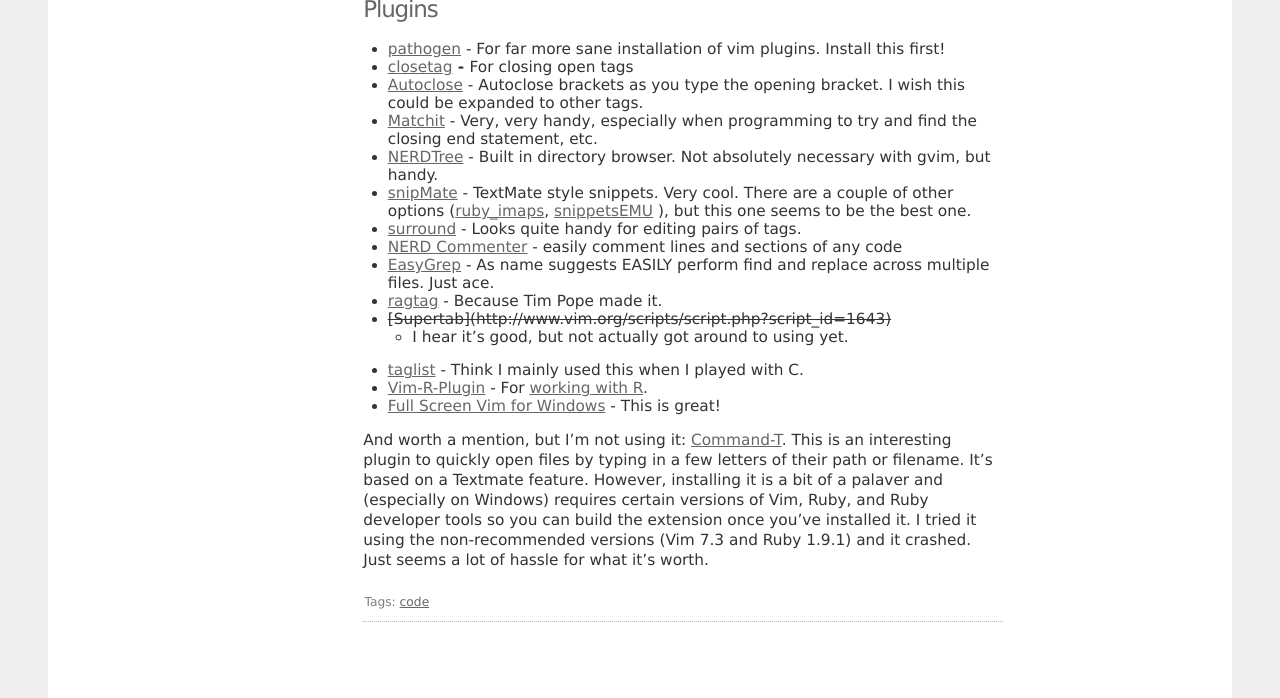
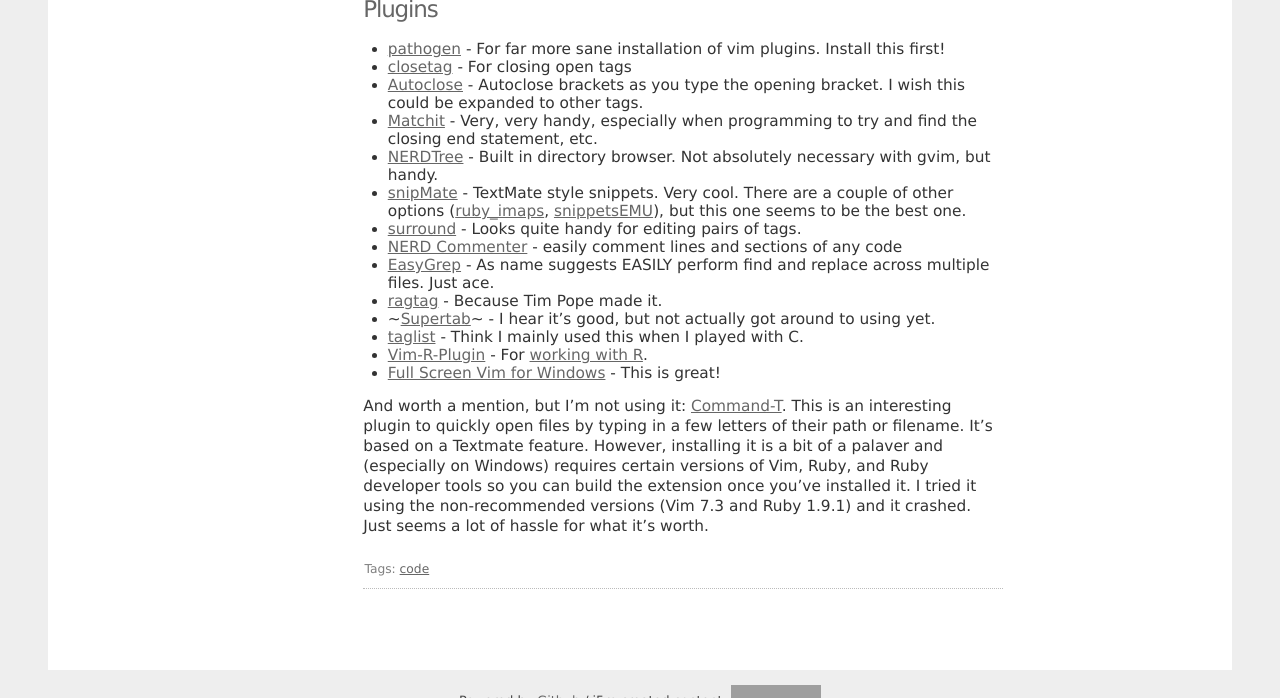
Before and after one commit to emory/atomicules.github.com, a Jekyll site: the page built from _posts/2009-05-30-vim.markdown, in a window 1280 px wide and 900 px high, scrolled down 976 px, cut to the strip 202-900 px from the top of the window. Built offline with Jekyll 4.4.1, drawn with Linux system fonts in a browser that asks for light colours; grey boxes are pictures that could not be loaded.

Commit message:
Change content so it is actually Markdown.

```diff
--- a/_posts/2009-05-30-vim.markdown
+++ b/_posts/2009-05-30-vim.markdown
@@ -24,18 +24,18 @@ Anyway. Here's what I'm using. I'm mainly going to program in Ruby also dabble i
 ## Plugins
 
 * [pathogen](http://www.vim.org/scripts/script.php?script_id=2332) - For far more sane installation of vim plugins. Install this first!
-* <a href="http://www.vim.org/scripts/script.php?script_id=13">closetag</a><b> - </b>For closing open tags
-* <a href="http://www.vim.org/scripts/script.php?script_id=1849">Autoclose</a> - Autoclose brackets as you type the opening bracket. I wish this could be expanded to other tags.
-* <a href="http://www.vim.org/scripts/script.php?script_id=39">Matchit</a> - Very, very handy, especially when programming to try and find the closing end statement, etc.
-* <a href="http://www.vim.org/scripts/script.php?script_id=1658">NERDTree</a> - Built in directory browser. Not absolutely necessary with gvim, but handy.
-* <a href="http://www.vim.org/scripts/script.php?script_id=2540">snipMate</a> - TextMate style snippets. Very cool. There are a couple of other options (<a href="http://www.vim.org/scripts/script.php?script_id=1726">ruby_imaps</a>, <a href="http://www.vim.org/scripts/script.php?script_id=1318">snippetsEMU</a> ), but this one seems to be the best one.
-* <a href="http://www.vim.org/scripts/script.php?script_id=1697">surround</a> - Looks quite handy for editing pairs of tags.
-* <a href="http://www.vim.org/scripts/script.php?script_id=1218">NERD Commenter</a> - easily comment lines and sections of any code
-* <a href="http://www.vim.org/scripts/script.php?script_id=2438">EasyGrep</a> - As name suggests EASILY perform find and replace across multiple files. Just ace.
-* <a href="http://www.vim.org/scripts/script.php?script_id=1896">ragtag</a> - Because Tim Pope made it.
-* <strike>[Supertab](http://www.vim.org/scripts/script.php?script_id=1643)</strike> - I hear it's good, but not actually got around to using yet.
+* [closetag](http://www.vim.org/scripts/script.php?script_id=13) - For closing open tags
+* [Autoclose](http://www.vim.org/scripts/script.php?script_id=1849) - Autoclose brackets as you type the opening bracket. I wish this could be expanded to other tags.
+* [Matchit](http://www.vim.org/scripts/script.php?script_id=39) - Very, very handy, especially when programming to try and find the closing end statement, etc.
+* [NERDTree](http://www.vim.org/scripts/script.php?script_id=1658) - Built in directory browser. Not absolutely necessary with gvim, but handy.
+* [snipMate](http://www.vim.org/scripts/script.php?script_id=2540) - TextMate style snippets. Very cool. There are a couple of other options ([ruby_imaps](http://www.vim.org/scripts/script.php?script_id=1726), [snippetsEMU](http://www.vim.org/scripts/script.php?script_id=1318)), but this one seems to be the best one.
+* [surround](http://www.vim.org/scripts/script.php?script_id=1697) - Looks quite handy for editing pairs of tags.
+* [NERD Commenter](http://www.vim.org/scripts/script.php?script_id=1218) - easily comment lines and sections of any code
+* [EasyGrep](http://www.vim.org/scripts/script.php?script_id=2438) - As name suggests EASILY perform find and replace across multiple files. Just ace.
+* [ragtag](http://www.vim.org/scripts/script.php?script_id=1896) - Because Tim Pope made it.
+* ~[Supertab](http://www.vim.org/scripts/script.php?script_id=1643)~ - I hear it's good, but not actually got around to using yet.
 * [taglist](http://www.vim.org/scripts/script.php?script_id=273) - Think I mainly used this when I played with C.
-* <a href="http://www.vim.org/scripts/script.php?script_id=2628">Vim-R-Plugin</a> - For [working with R](http://i5m.co.uk/post/1629735475/vim-r-plugin).
-* <a href="http://www.vim.org/scripts/script.php?script_id=2596">Full Screen Vim for Windows</a> - This is great!
+* [Vim-R-Plugin](http://www.vim.org/scripts/script.php?script_id=2628) - For [working with R](http://i5m.co.uk/post/1629735475/vim-r-plugin).
+* [Full Screen Vim for Windows](http://www.vim.org/scripts/script.php?script_id=2596) - This is great!
 
 And worth a mention, but I'm not using it: [Command-T](https://github.com/wincent/Command-T). This is an interesting plugin to quickly open files by typing in a few letters of their path or filename. It's based on a Textmate feature. However, installing it is a bit of a palaver and (especially on Windows) requires certain versions of Vim, Ruby, and Ruby developer tools so you can build the extension once you've installed it. I tried it using the non-recommended versions (Vim 7.3 and Ruby 1.9.1) and it crashed. Just seems a lot of hassle for what it's worth.
```
